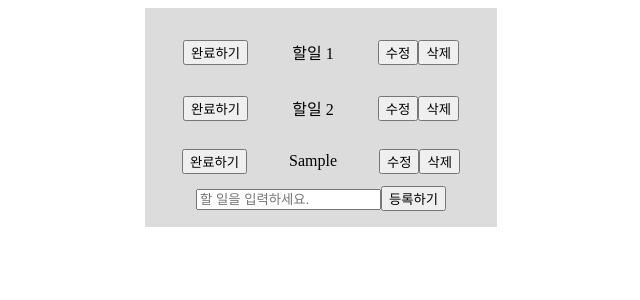
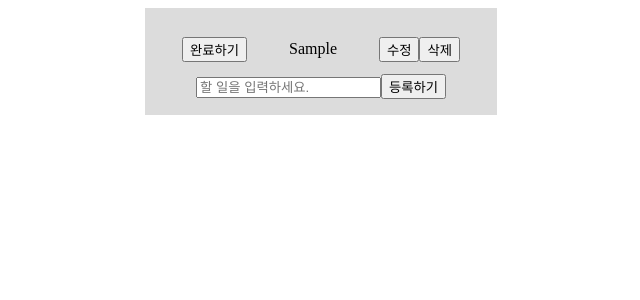
Before and after one commit to ggoldJeongg/todo-online, a React (Create React App) app in the folder todo-app/: page / in a window 1280 px wide. Both pictures are taken after typing "Sample" into the empty fields and a click on the button "등록하기". Shown: the top 300 px of the page, without its empty margins (319-959 px from the left). Built offline with nearby package versions, Linux system fonts and the light colour scheme.

Commit message:
feat: 할일 Update 기능 추가
- 할 일 수정 (update) 기능을 추가했습니다.

```diff
--- a/todo-app/src/components/todolist/TodoItem.tsx
+++ b/todo-app/src/components/todolist/TodoItem.tsx
@@ -1,8 +1,12 @@
+import { useState } from "react";
+import { TList } from "./TodoList";
+
 interface TodoItemProps {
   id: number;
   text: string;
   completed: boolean;
   onClickDelete(id: number): void;
+  onClickUpdate(updatedTodoItem: TList): void;
 }
 
 export default function TodoItem({
@@ -10,17 +14,58 @@
   text,
   completed,
   onClickDelete,
+  onClickUpdate,
 }: TodoItemProps) {
+  const [isUpdating, setIsUpdating] = useState<boolean>(false);
+  const [updatedText, setUpdatedText] = useState<string>(text);
+
+  const handleInputChange = (event: React.ChangeEvent<HTMLInputElement>) => {
+    setUpdatedText(event.target.value);
+  };
+
+  const handleFormSubmit = (event: React.FormEvent<HTMLFormElement>) => {
+    event.preventDefault();
+    const updatedTodoItem = {
+      id: id,
+      text: updatedText,
+      completed: completed,
+    };
+    onClickUpdate(updatedTodoItem);
+    setIsUpdating(false);
+  };
+
   return (
+    <div>
+      {!isUpdating ? (
         <li className="todoContainer">
           {completed ? <button>완료됨</button> : <button>완료하기</button>}
           <p>{text}</p>
           <div className="buttonContainer">
-        <button type="button">수정</button>
+            <button type="button" onClick={() => setIsUpdating(true)}>
+              수정
+            </button>
             <button type="button" onClick={() => onClickDelete(id)}>
               삭제
             </button>
           </div>
         </li>
+      ) : (
+        <li className="todoContainer">
+          <form onSubmit={handleFormSubmit}>
+            <input
+              type="text"
+              value={updatedText}
+              onChange={handleInputChange}
+            />
+            <div className="buttonContainer">
+              <button type="submit">확인</button>
+              <button type="button" onClick={() => setIsUpdating(false)}>
+                취소
+              </button>
+            </div>
+          </form>
+        </li>
+      )}
+    </div>
   );
 }
--- a/todo-app/src/components/todolist/TodoList.tsx
+++ b/todo-app/src/components/todolist/TodoList.tsx
@@ -2,7 +2,7 @@
 import CreateTodo from "./CreateTodo";
 import TodoItem from "./TodoItem";
 
-interface TList {
+export interface TList {
   id: number;
   text: string;
   completed: boolean;
@@ -10,18 +10,7 @@
 
 export default function TodoList() {
   const [inputText, setInputText] = useState("");
-  const [todoList, setTodoList] = useState<TList[]>([
-    {
-      id: 1,
-      text: "할일 1",
-      completed: false,
-    },
-    {
-      id: 2,
-      text: "할일 2",
-      completed: false,
-    },
-  ]);
+  const [todoList, setTodoList] = useState<TList[]>([]);
 
   const textTypingHandler = (e: React.ChangeEvent<HTMLInputElement>) => {
     setInputText(e.target.value);
@@ -42,6 +31,17 @@
     setTodoList(todoList.filter((TodoItem) => TodoItem.id !== id));
   };
 
+  const textUpdateHandler = (newTodo: TList): void => {
+    const newTodoList = todoList.map((item) => {
+      if (item.id === newTodo.id) {
+        return newTodo;
+      } else {
+        return item;
+      }
+    });
+    setTodoList(newTodoList);
+  };
+
   return (
     <div className="todoListContainer">
       {todoList.map((item) => (
@@ -50,6 +50,7 @@
           text={item.text}
           completed={item.completed}
           onClickDelete={textDeleteHandler}
+          onClickUpdate={textUpdateHandler}
         />
       ))}
       <CreateTodo
```
Lines whose indentation alone changed are shown as unchanged.
